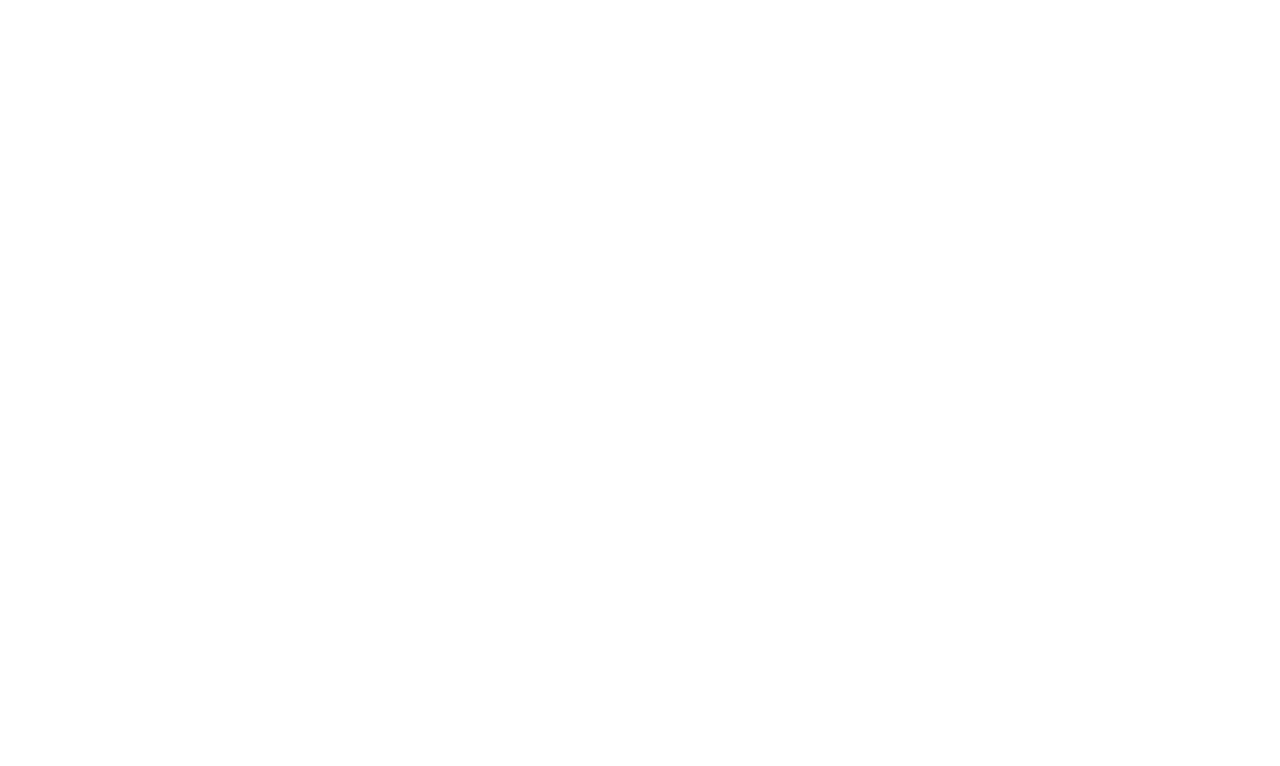
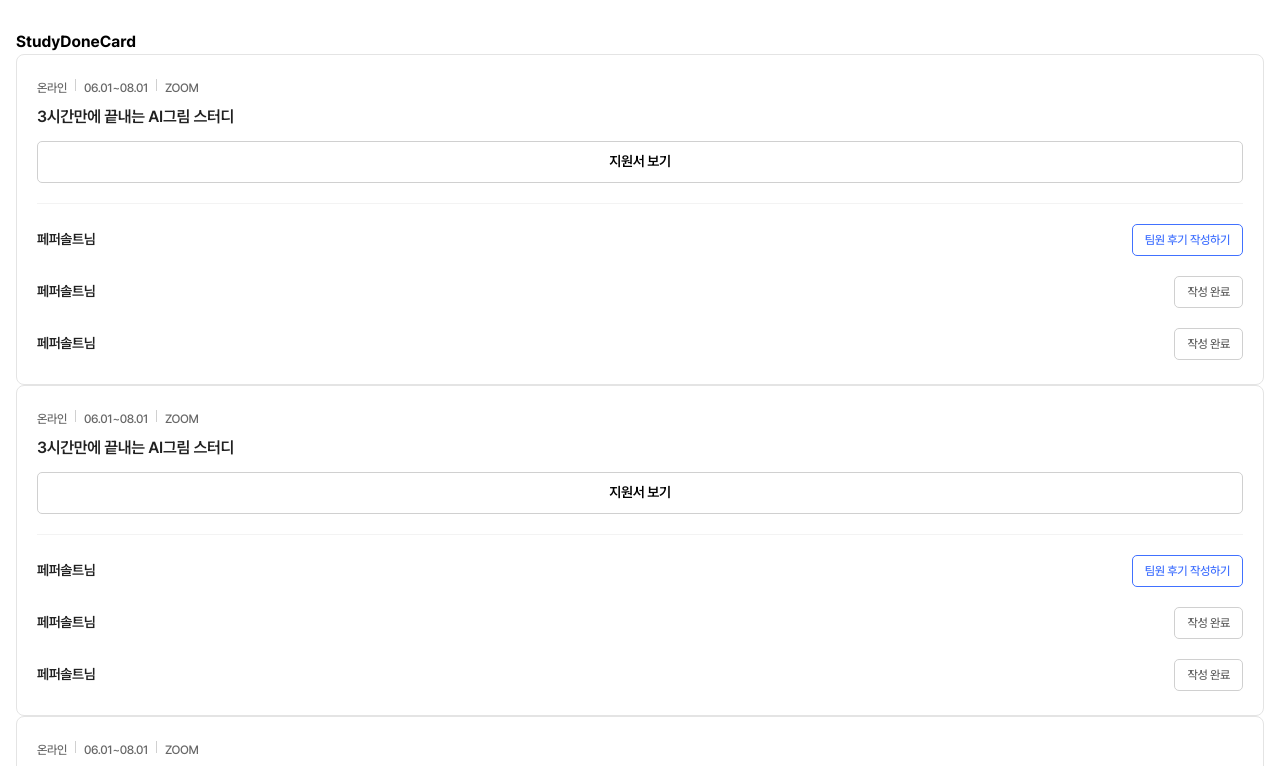
Before and after one commit to sturing-fourten/sturing, a Next.js app: page /publishing in a window 1280 px wide. Shown: the part 5074-5840 px from the top of the page. Before the commit the page ends 5088 px from the top, so only its background shows below. Built offline with nearby package versions, Linux system fonts and the light colour scheme.

Commit message:
Feat: StudyDoneCard 퍼블리싱

```diff
--- a/src/app/publishing/page.tsx
+++ b/src/app/publishing/page.tsx
@@ -8,6 +8,7 @@ import { STUDY_CATEGORY_MENU, USER_FAVORITE_FIELD_TYPE } from "@/constant/study"
 import StudyOnGoingCard from "@/components/commons/study/StudyOnGoingCard";
 import StudyAppliedCard from "@/components/commons/study/StudyAppliedCard";
 import StudyAcceptCard from "@/components/commons/study/StudyAcceptCard";
+import StudyDoneCard from "@/components/commons/study/StudyDoneCard";
 
 // UI 확인 용
 export const SAMPLE_PROGRESS_WAY_TYPE = {
@@ -447,6 +448,13 @@ export default function page() {
         <StudyAcceptCard status={"APPLIED_VIEW"} />
         <StudyAcceptCard status={"ACCEPTED"} />
       </div>
+
+      <div className="p-4">
+        <h1 className="font-bold">StudyDoneCard</h1>
+        <StudyDoneCard />
+        <StudyDoneCard />
+        <StudyDoneCard />
+      </div>
     </>
   );
 }
--- /dev/null
+++ b/src/components/commons/study/StudyDoneCard.tsx
@@ -0,0 +1,35 @@
+import StudyCardButton from "./StudyCardButton";
+import StudyMeetingInfo from "./StudyMeetingInfo";
+
+export default function StudyDoneCard() {
+  return (
+    <article className="flex flex-col gap-5 py-6 px-5 border border-gray-300 rounded-lg bg-white">
+      <div>
+        <StudyMeetingInfo />
+        <p className="mt-2 mb-3 text-[#212121] text-[16px] font-semibold tracking-[-0.32px]">
+          {"3시간만에 끝내는 AI그림 스터디"}
+        </p>
+        <StudyCardButton>지원서 보기</StudyCardButton>
+      </div>
+      <hr />
+      <div className="flex items-center justify-between">
+        <p className="text-[#212121] text-[14px] font-semibold tracking-[-0.42px]">{"페퍼솔트님"}</p>
+        <button className="py-[6px] px-3 rounded-[5px] border border-main-500 text-main-500 text-[12px] font-medium tracking-[-0.36px]">
+          팀원 후기 작성하기
+        </button>
+      </div>
+      <div className="flex items-center justify-between">
+        <p className="text-[#212121] text-[14px] font-semibold tracking-[-0.42px]">{"페퍼솔트님"}</p>
+        <button className="py-[6px] px-3 rounded-[5px] border border-gray-400 text-gray-700 text-[12px] font-medium tracking-[-0.36px]">
+          작성 완료
+        </button>
+      </div>
+      <div className="flex items-center justify-between">
+        <p className="text-[#212121] text-[14px] font-semibold tracking-[-0.42px]">{"페퍼솔트님"}</p>
+        <button className="py-[6px] px-3 rounded-[5px] border border-gray-400 text-gray-700 text-[12px] font-medium tracking-[-0.36px]">
+          작성 완료
+        </button>
+      </div>
+    </article>
+  );
+}
```
